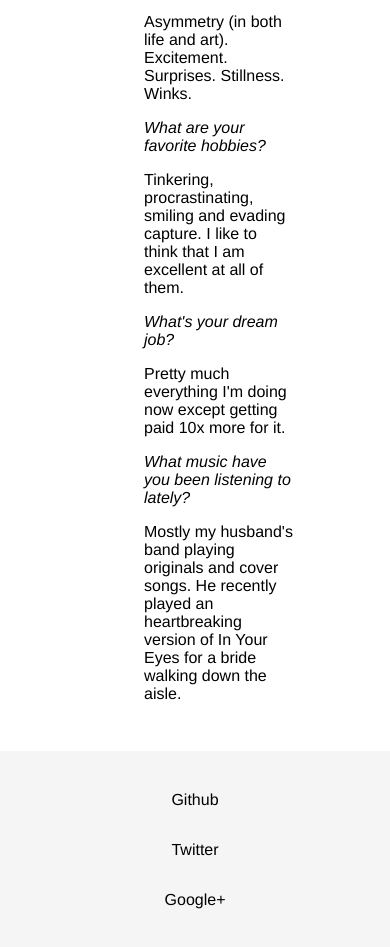
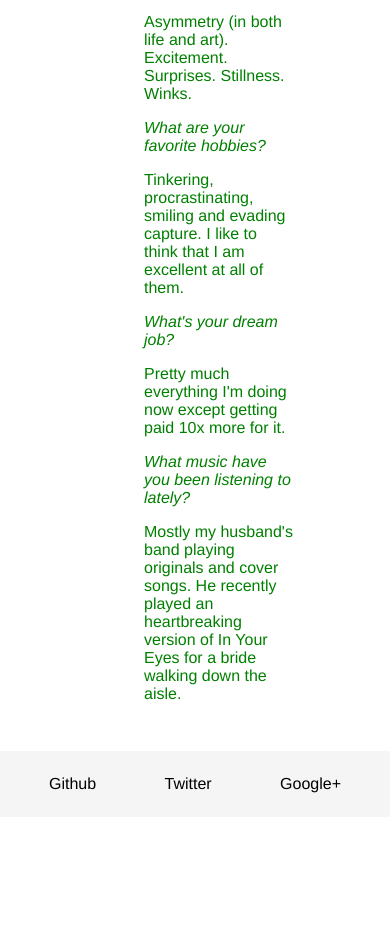
Before and after one commit to catherine-headen/about_me_responsive, a plain HTML site: page index.html in a window 390 px wide. Shown: the part 1017-1964 px from the top of the page. After the commit the page ends 1834 px from the top, so only its background shows below. Drawn offline with Linux system fonts and the light colour scheme.

Commit message:
Added responsiveness

```diff
--- a/css/style.css
+++ b/css/style.css
@@ -1,12 +1,30 @@
-* {
-  margin:0;
-  padding:0;
+/* CSS reset
+  (all the browsers will see the website in the same by setting every tag to 0 (the website will look the same on all browsers))
+*/
+
+html, body, div, span, applet, object, iframe, h1, h2, h3, h4, h5, h6, p, blockquote, pre, a, abbr, acronym, address, big, cite, code, del, dfn, em, img, ins, kbd, q, s, samp, small, strike, strong, sub, sup, tt, var, b, u, i, center,
+dl, dt, dd, ol, ul, li, fieldset, form, label, legend, table, caption, tbody, tfoot, thead, tr, th, td, article, aside, canvas, details, embed,  figure, figcaption, footer, header, hgroup,  menu, nav, output, ruby, section, summary, time, mark, audio, video {
+  margin: 0;
+  padding: 0;
+  border: 0;
+  font-size: 100%;
 }
 
+
+/* General styles
+  (the styles used everywhere in the page (like the Body) or styles which are used in more than 2 of the modules bellow (h2, h3, h4, h5, h6, p, a, ul, li))
+*/
 body{
     font-family: Helvetica, Arial, sans-serif;
 }
 
+
+
+
+
+/* Header styles
+  (all the styles inside the < header > or < nav > tags)
+*/
 header{
   margin-top:0;
   color: white;
@@ -35,6 +53,10 @@ header{
   margin-top: 0;
 }
 
+
+/* Content styles
+  (all the styles inside the < sections > or < aside > tags)
+*/
 .section-style{
  padding:3em 6em;
 }
@@ -53,6 +75,11 @@ header{
   font-style: italic;
 }
 
+
+
+/* Footer styles
+  (all the styles inside the < footer > tag)
+*/
 footer{
   text-align: center;
   background-color: WhiteSmoke;
@@ -60,24 +87,46 @@ footer{
   padding-bottom: 1em;
 }
 
-ul{
+footer ul{
   list-style-type: none;
   padding: 8px 0;
   margin: 0;
 }
 
-li{
+footer li{
   display: inline;
   padding-left: 1em;
   padding-right: 1em;
 }
 
-a{
+footer a{
 text-decoration: none;
 color: black;
 }
 
-@media only screen and (max-width: 500px) {
+
+
+/* Responsive styles
+  (the very last module in the CSS, contains all the media queries and it is dealing with the compatibility with mobiles and tablets)
+*/
+@media only screen and (max-width: 1024px) {
+  body  {
+    color:blue;
+  }
+}
+
+/*ipad potrait*/
+@media only screen and (max-width: 768px) {
+  body  {
+    color:red;
+  }
+}
+
+/*iPhone landscape*/
+@media only screen and (max-width: 480px) {
+  body  {
+    color:green;
+  }
     header{
     height: 9em;
     padding: 3em 0;
@@ -97,3 +146,10 @@ color: black;
          padding:1em 1em;
     }
 }
+
+/*iPhone portrait*/
+@media only screen and (max-width: 320px) {
+  body  {
+    color:purple;
+  }
+}
```
Lines whose indentation alone changed are shown as unchanged.
